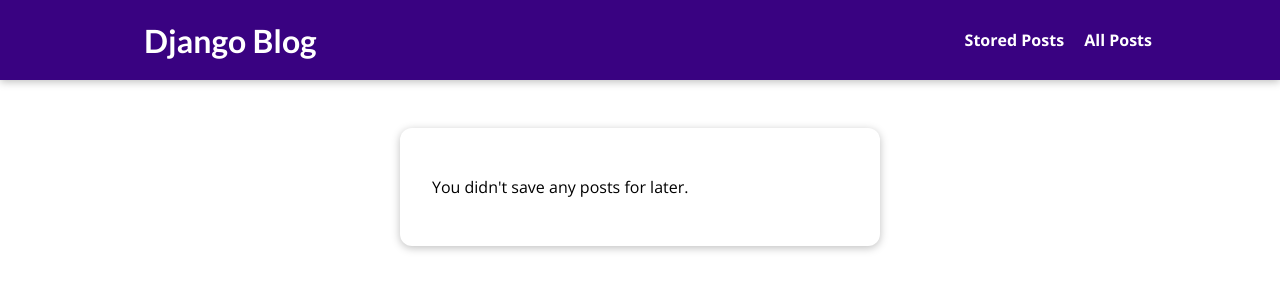
After one commit to AvishkaUmesh/django_blog, a Django app: page /read-later in a window 1280 px wide. The commit adds this page. Shown: the top 300 px of the page. Run offline with Django 4.2, Linux system fonts and the light colour scheme.

Commit message:
added read later option for posts

```diff
--- /dev/null
+++ b/blog/static/blog/stored-posts.css
@@ -0,0 +1,39 @@
+#main-navigation {
+	background-color: #390281;
+	box-shadow: 0 2px 8px rgba(0, 0, 0, 0.25);
+}
+
+#stored-posts {
+	margin: 8rem auto 3rem auto;
+	padding: 2rem;
+	border-radius: 12px;
+	box-shadow: 0 2px 8px rgba(0, 0, 0, 0.25);
+	background-color: white;
+	width: 90%;
+	max-width: 30rem;
+}
+
+#stored-posts ul {
+	list-style: none;
+	margin: 0;
+	padding: 0;
+}
+
+#stored-posts li {
+	margin: 1rem 0;
+}
+
+#stored-posts a {
+	display: block;
+	padding: 1rem;
+	width: 100%;
+	text-decoration: none;
+	border: 1px solid #ccc;
+	color: #1b1b1b;
+	font-weight: bold;
+}
+
+#stored-posts a:hover,
+#stored-posts a:active {
+	background-color: #ccc;
+}
--- /dev/null
+++ b/blog/templates/blog/stored-posts.html
@@ -0,0 +1,26 @@
+{% extends 'base.html' %}
+{% load static %}
+
+
+{% block title %} My Stored Posts {% endblock title %}
+
+{% block css %}
+<link rel="stylesheet" href="{% static 'blog/stored-posts.css' %}">
+{% endblock css %}
+
+{% block content %}
+
+<section id="stored-posts">
+	{% if not has_posts %}
+		<p>You didn't save any posts for later.</p>
+	{% endif %}
+	<ul>
+		{% for post in posts %}
+			<li>
+				<a href="{% url 'blog-post-details' post.slug %}"> {{ post.title }} </a>
+			</li>
+		{% endfor %}
+	</ul>
+</section>
+
+{% endblock content %}
--- a/blog/urls.py
+++ b/blog/urls.py
@@ -5,4 +5,5 @@ urlpatterns = [
     path("", views.StartingPageView.as_view(), name="blog-home"),
     path("posts", views.AllPostsView.as_view(), name="blog-posts"),
     path("post/<slug:slug>", views.SinglePostView.as_view(), name="blog-post-details"),
+    path("read-later", views.ReadLaterView.as_view(), name="read-later"),
 ]
--- a/blog/views.py
+++ b/blog/views.py
@@ -1,3 +1,4 @@
+from urllib import request
 from django.http import HttpResponseRedirect
 from django.shortcuts import render, get_object_or_404
 from django.views.generic import ListView
@@ -47,13 +48,24 @@ def post_details(request, slug):
 
 
 class SinglePostView(View):
+    def is_stored_post(self, request, post_id):
+        stored_posts = request.session.get("stored_posts")
+        if stored_posts is not None:
+            is_saved_for_later = post_id in stored_posts
+        else:
+            is_saved_for_later = False
+
+        return is_saved_for_later
+
     def get(self, request, slug):
         post = get_object_or_404(Post, slug=slug)
+
         context = {
             "post": post,
             "post_tags": post.tags.all(),
             "comment_form": CommentForm(),
             "comments": post.comments.all().order_by("-id"),  # type: ignore
+            "saved_for_later": self.is_stored_post(request, post.id),  # type: ignore
         }
         return render(request, "blog/post-details.html", context)
 
@@ -72,5 +84,39 @@ class SinglePostView(View):
             "post_tags": post.tags.all(),
             "comment_form": comment_form,
             "comments": post.comments.all().order_by("-id"),  # type: ignore
+            "saved_for_later": self.is_stored_post(request, post.id),  # type: ignore
         }
         return render(request, "blog/post-details.html", context)
+
+
+class ReadLaterView(View):
+    def get(self, request):
+        stored_posts = request.session.get("stored_posts")
+        context = {}
+
+        if stored_posts is None or len(stored_posts) == 0:
+            context["posts"] = []
+            context["has_posts"] = False
+        else:
+            posts = Post.objects.filter(id__in=stored_posts)
+            context["posts"] = posts
+            context["has_posts"] = True
+
+        return render(request, "blog/stored-posts.html", context)
+
+    def post(self, request):
+        stored_posts = request.session.get("stored_posts")
+
+        if stored_posts is None:
+            stored_posts = []
+
+        post_id = int(request.POST["post_id"])
+
+        if post_id not in stored_posts:
+            stored_posts.append(post_id)
+            request.session["stored_posts"] = stored_posts
+        else:
+            stored_posts.remove(post_id)
+            request.session["stored_posts"] = stored_posts
+
+        return HttpResponseRedirect("/")
--- a/static/app.css
+++ b/static/app.css
@@ -35,6 +35,7 @@ h3 {
 	text-decoration: none;
 	color: white;
 	font-weight: bold;
+	margin-left: 1rem;
 }
 
 #main-navigation a:hover,
--- a/templates/base.html
+++ b/templates/base.html
@@ -15,6 +15,7 @@
 				<a href="{% url 'blog-home' %}">Django Blog</a>
 			</h1>
 			<nav>
+				<a href="{% url 'read-later' %}">Stored Posts</a>
 				<a href="{% url 'blog-posts' %}">All Posts</a>
 			</nav>
 		</header>
```
Also changed, not shown: blog/templates/blog/post-details.html (+14 -0 lines).
